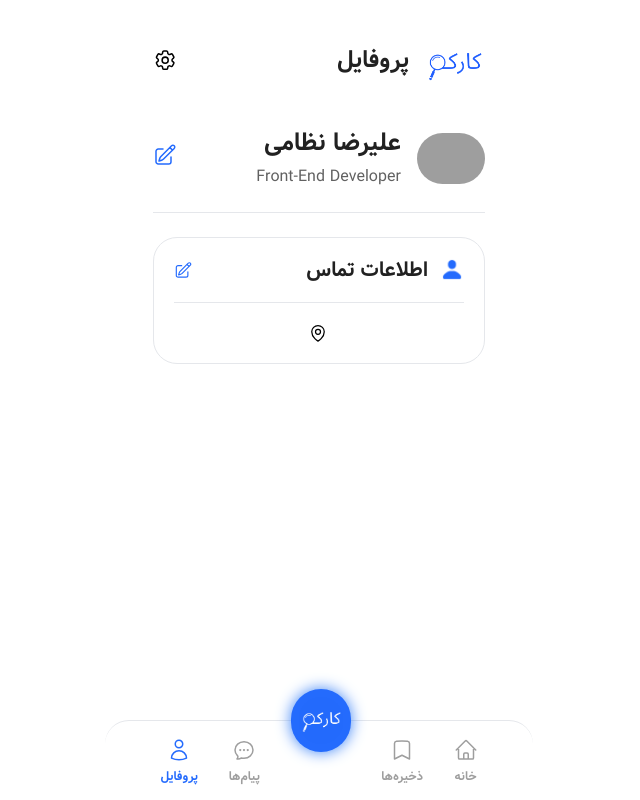
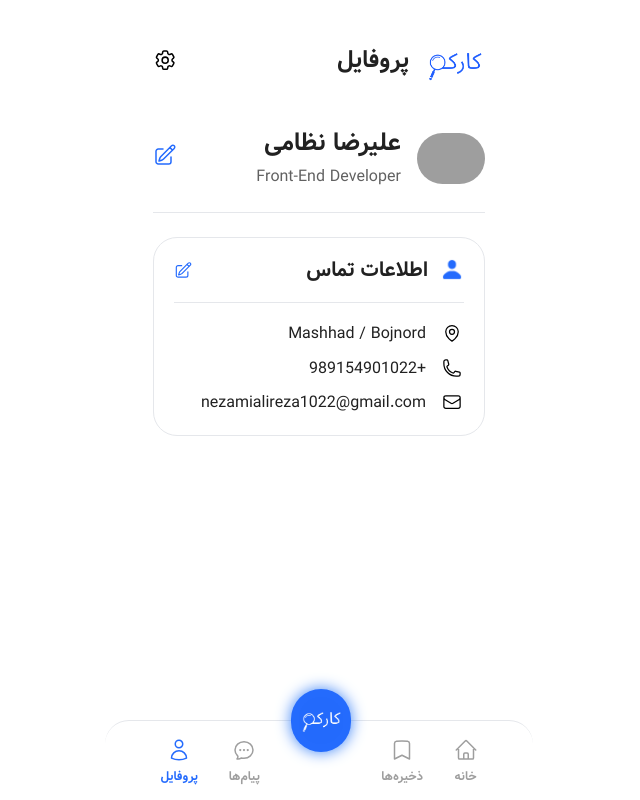
Before and after one commit to alirezanezami1/Job-Finder-App, a Vue app: page /profile in a window 1280 px wide. Shown: the whole page, without its empty margins (321-961 px from the left). Built offline with nearby package versions, Linux system fonts and the light colour scheme; grey boxes are pictures that could not be loaded.

Commit message:
complete the contactInfo sction

```diff
--- a/src/views/ProfileView.vue
+++ b/src/views/ProfileView.vue
@@ -1,6 +1,12 @@
 <script setup>
 import componentProfile from '@/components/componentProfile.vue'
-import { Cog6ToothIcon, PencilSquareIcon, MapPinIcon } from '@heroicons/vue/24/outline'
+import {
+  Cog6ToothIcon,
+  PencilSquareIcon,
+  MapPinIcon,
+  PhoneIcon,
+  EnvelopeIcon,
+} from '@heroicons/vue/24/outline'
 import { useRouter } from 'vue-router'
 import NavbarMenu from '@/components/NavbarMenu.vue'
 import { useProfile } from '../composables/useProfile'
@@ -15,6 +21,18 @@ const fullName = computed(() => {
 
 const currentPosition = computed(() => {
   return `${profile.value.basicInfo.currentPosition}`.trim()
+})
+
+const address = computed(() => {
+  return `${profile.value.contactInfo.address}`
+})
+
+const phone = computed(() => {
+  return `${profile.value.contactInfo.phone}`
+})
+
+const email = computed(() => {
+  return `${profile.value.contactInfo.email}`
 })
 
 const goToEditProfile = (section) => {
@@ -72,9 +90,18 @@ const goToEditProfile = (section) => {
           <PencilSquareIcon class="w-[24px] text-primary500" />
         </div>
 
-        <div class="flex flex-col justify-center items-start gap-3 pr-[2px]">
-          <div class="flex justify-center items-center gap-5">
+        <div class="flex flex-col justify-center items-start gap-3 pr-[2px] w-full">
+          <div class="flex justify-center items-start gap-4">
             <MapPinIcon class="w-[20px]" />
+            <p class="text-[16px] leading-[140%] text-gray900 font-normal">{{ address }}</p>
+          </div>
+          <div class="flex justify-center items-start gap-4">
+            <PhoneIcon class="w-[20px]" />
+            <p class="text-[16px] leading-[140%] text-gray900 font-normal">{{ phone }}</p>
+          </div>
+          <div class="flex justify-center items-start gap-4">
+            <EnvelopeIcon class="w-[20px]" />
+            <p class="text-[16px] leading-[140%] text-gray900 font-normal">{{ email }}</p>
           </div>
         </div>
       </componentProfile>
```
